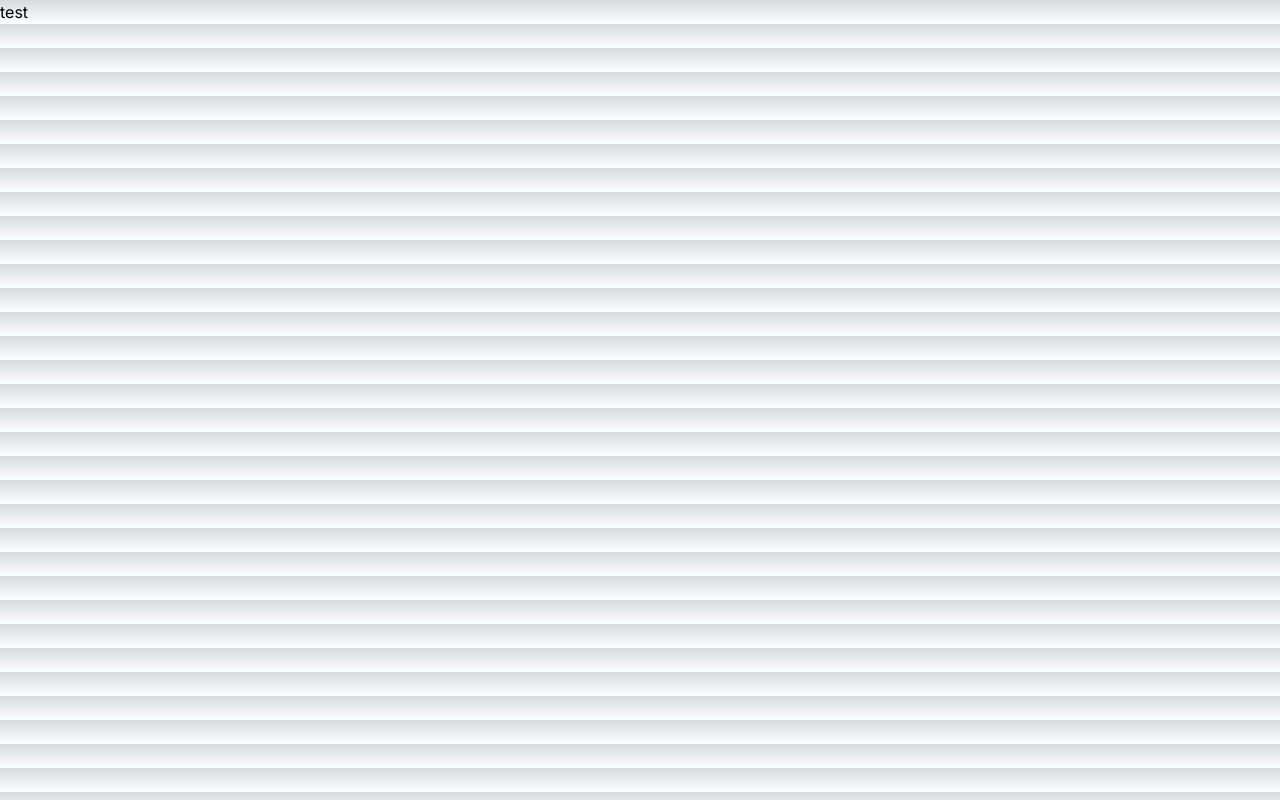
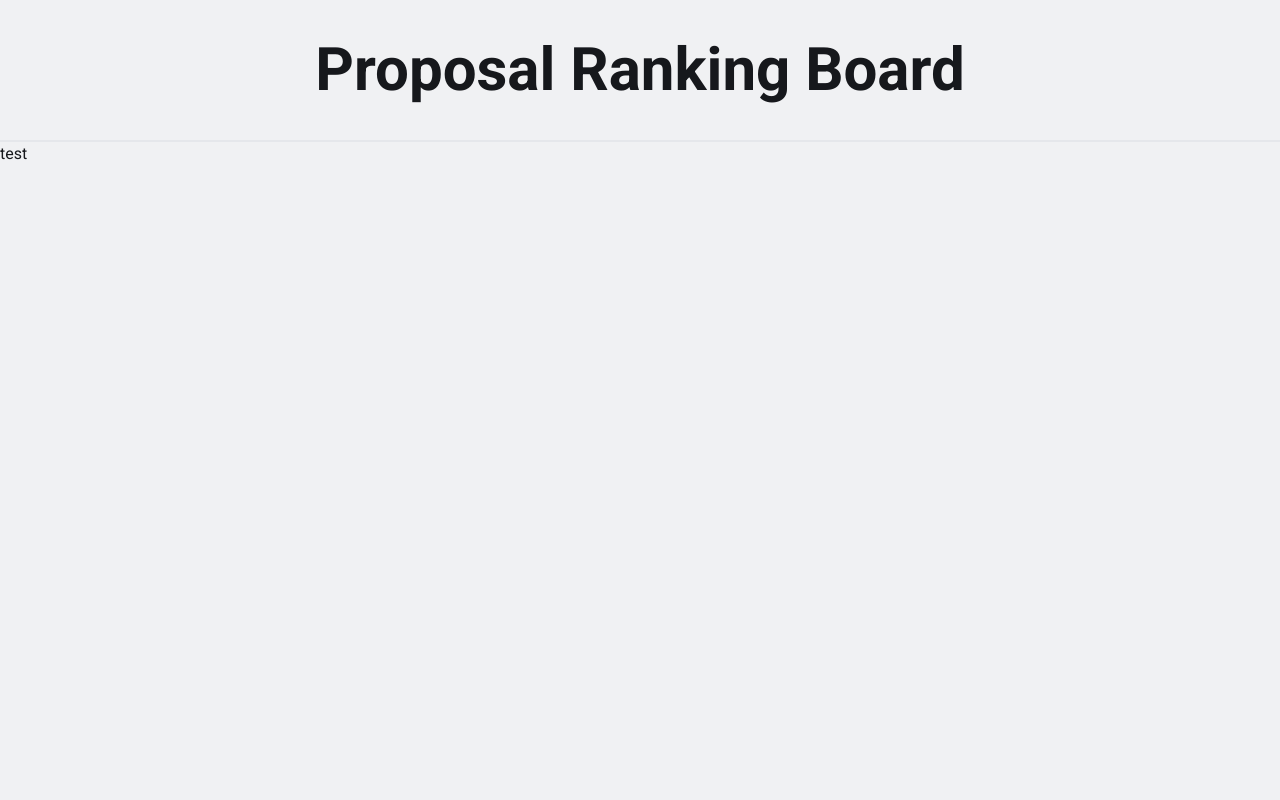
Before and after one commit to Cycle9898/proposal-ranking-board, a Next.js app: page / in a window 1280 px wide. Built offline with nearby package versions, Linux system fonts and the light colour scheme.

Commit message:
adding Header on layout + changing global font and ui colors + added components folder

```diff
--- a/src/app/globals.css
+++ b/src/app/globals.css
@@ -3,27 +3,22 @@
 @tailwind utilities;
 
 :root {
-  --foreground-rgb: 0, 0, 0;
-  --background-start-rgb: 214, 219, 220;
-  --background-end-rgb: 255, 255, 255;
+	--foreground-rgb: 22, 24, 28;
+	--background-start-rgb: 255, 255, 255;
+	--background-end-rgb: 240, 241, 243;
 }
 
 @media (prefers-color-scheme: dark) {
 	:root {
-    --foreground-rgb: 255, 255, 255;
+		--foreground-rgb: 240, 241, 243;
 		--background-start-rgb: 0, 0, 0;
-    --background-end-rgb: 0, 0, 0;
+		--background-end-rgb: 22, 24, 28;
 	}
 }
 
 body {
 	color: rgb(var(--foreground-rgb));
-  background: linear-gradient(
-      to bottom,
-      transparent,
-      rgb(var(--background-end-rgb))
-    )
-    rgb(var(--background-start-rgb));
+	background: rgb(var(--background-end-rgb));
 }
 
 @layer utilities {
--- a/src/app/layout.tsx
+++ b/src/app/layout.tsx
@@ -1,8 +1,13 @@
 import type { Metadata } from "next";
-import { Inter } from "next/font/google";
+import { Roboto } from "next/font/google";
 import "./globals.css";
+import Header from "@/components/layout/Header";
+import { Providers } from "./providers";
 
-const inter = Inter({ subsets: ["latin"] });
+const roboto = Roboto({
+	weight: ["400", "500", "700"],
+	subsets: ["latin"]
+});
 
 export const metadata: Metadata = {
 	title: "Proposal Ranking Boards App",
@@ -16,7 +21,13 @@ export default function RootLayout({
 }>) {
 	return (
 		<html lang="en">
-			<body className={inter.className}>{children}</body>
+			<body className={roboto.className}>
+				<Providers />
+
+				<Header />
+
+				{children}
+			</body>
 		</html>
 	);
 }
--- /dev/null
+++ b/src/components/layout/Header.tsx
@@ -0,0 +1,9 @@
+function Header() {
+	return (
+		<header className="text-center py-10 border-b-2">
+			<h1 className="font-bold text-6xl">Proposal Ranking Board</h1>
+		</header>
+	);
+}
+
+export default Header;
```
Also changed, not shown: src/components/features/board/BoardCard.tsx (renamed from src/features/board/BoardCard.tsx), src/components/features/form/Button.tsx (renamed from src/features/form/Button.tsx), src/components/features/form/Input.tsx (renamed from src/features/form/Input.tsx), src/components/features/proposition/PropositionLine.tsx (renamed from src/features/proposition/PropositionLine.tsx), src/components/features/proposition/UpVote.tsx (renamed from src/features/proposition/UpVote.tsx). Lines whose indentation alone changed are shown as unchanged.
